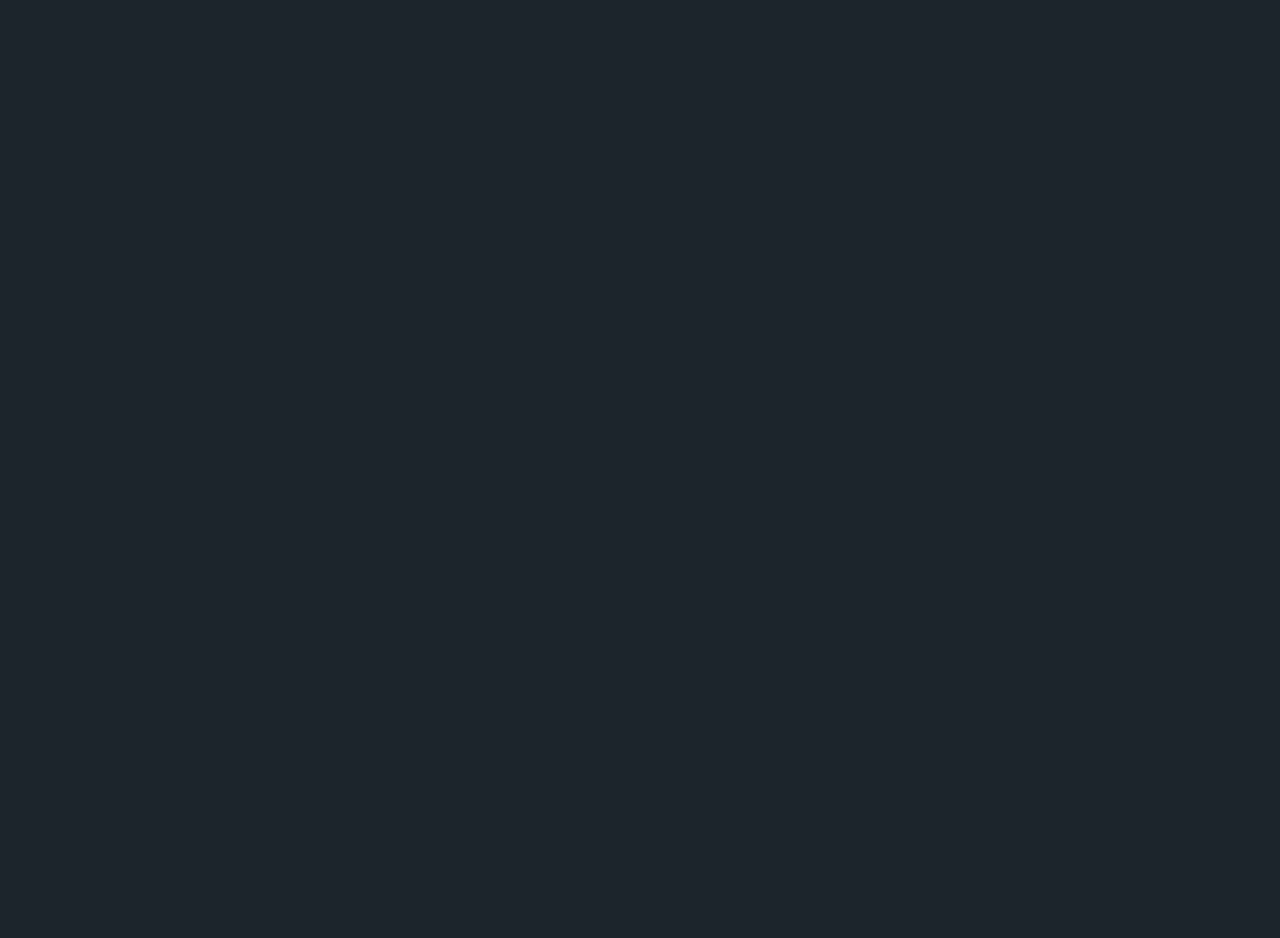
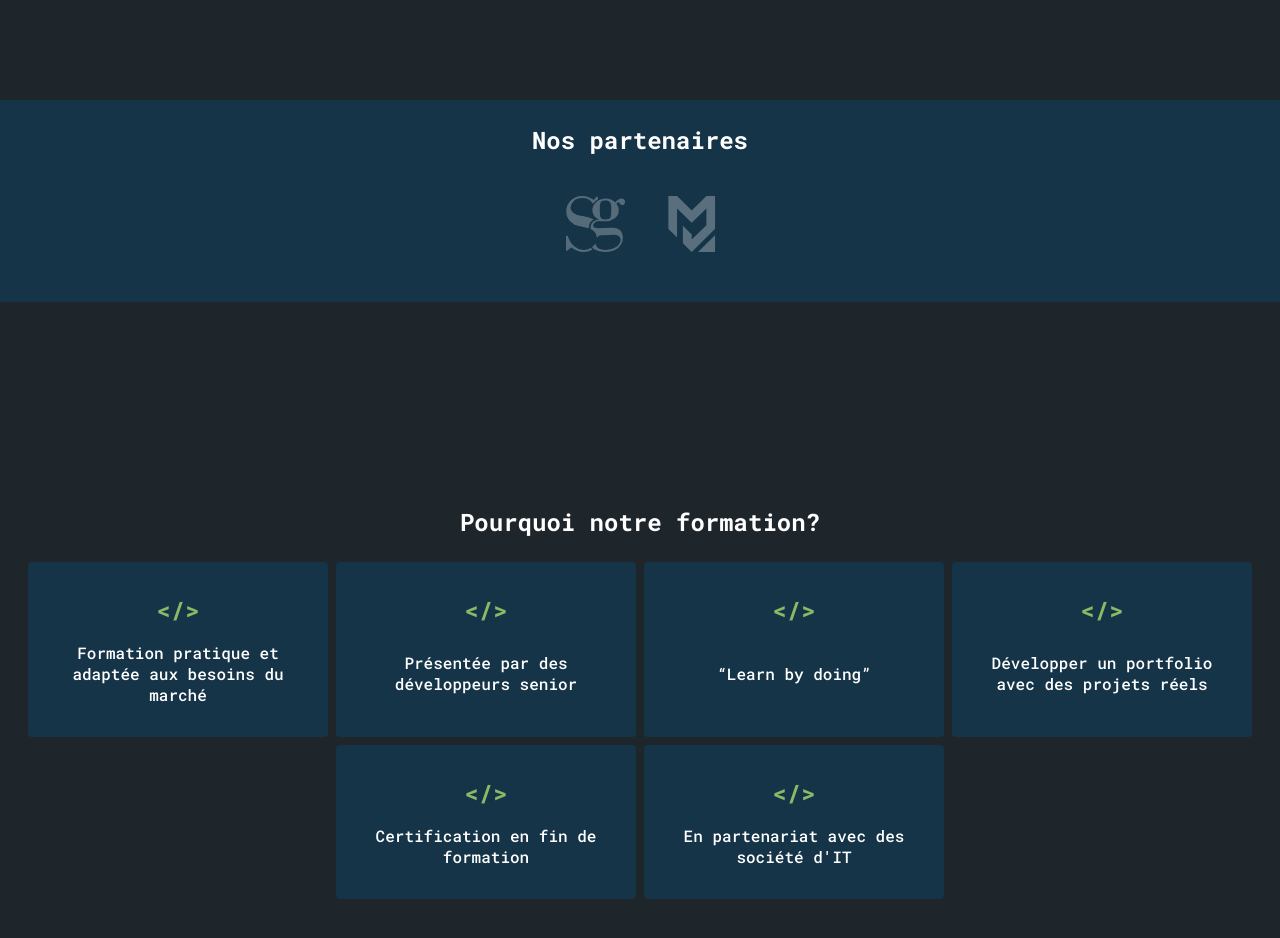
Before and after one commit to mehdijai/coders.ma, a Next.js app: page / in a window 1280 px wide. Shown: the part 740-1678 px from the top of the page. Before the commit the page ends 800 px from the top, so only its background shows below. Built offline with nearby package versions, Linux system fonts and the light colour scheme.

Commit message:
Add partners and features sections

```diff
--- a/app/globals.scss
+++ b/app/globals.scss
@@ -15,6 +15,8 @@ body {
   text-rendering: optimizeLegibility;
   -webkit-font-smoothing: antialiased;
   -moz-osx-font-smoothing: grayscale;
+
+  scroll-behavior: smooth;
 }
 
 .spacer {
--- a/app/layout.tsx
+++ b/app/layout.tsx
@@ -5,7 +5,8 @@ import { cn } from "@/lib/utils";
 
 const robotoMono = Roboto_Mono({
   subsets: ["latin"],
-  weight: ["100", "200", "300", "400", "500", "600", "700"],
+  weight: ["400", "500", "600", "700"],
+  style: ["italic", "normal"],
   variable: "--font-mono",
 });
 
--- a/app/page.tsx
+++ b/app/page.tsx
@@ -2,12 +2,16 @@
 
 import TopNav from "@/components/TopNav";
 import HeroSection from "@/views/HeroSection";
+import FeaturesSection from "@/views/FeaturesSection";
+import PartnersSection from "@/views/PartnersSection";
 
 export default function Home() {
   return (
     <main className="home-page">
       <TopNav />
       <HeroSection />
+      <PartnersSection />
+      <FeaturesSection />
     </main>
   );
 }
--- a/components/TopNav.tsx
+++ b/components/TopNav.tsx
@@ -18,8 +18,13 @@ export default function TopNav() {
           </Link>
         </li>
         <li>
-          <Link href="/">
+          <Link href="/#features">
             <span>À propos</span>
+          </Link>
+        </li>
+        <li>
+          <Link href="/#partners">
+            <span>Partenaires</span>
           </Link>
         </li>
         <li>
--- /dev/null
+++ b/styles/modules/section.features.module.scss
@@ -0,0 +1,53 @@
+.features-section {
+  display: flex;
+  flex-direction: column;
+  gap: $space-x3;
+  align-items: center;
+  padding: $space-x4 $space-x3;
+  height: 100vh;
+  justify-content: center;
+  h3 {
+    text-align: center;
+    color: $neutral-white;
+    font-size: $space-x3;
+    font-weight: 700;
+  }
+  .features-list {
+    display: flex;
+    justify-content: center;
+    gap: $space-base;
+    flex-wrap: wrap;
+
+    .features-card {
+      background-color: $primary-500_50;
+      padding: $space-x4 $space-x2;
+      border-radius: $space-xs;
+      display: flex;
+      flex-direction: column;
+      gap: $space-x2;
+      text-align: center;
+      width: 300px;
+      transition: background 0.3s, outline 0.3s;
+      transition-timing-function: ease-in;
+      outline: 1px solid transparent;
+
+      user-select: none;
+      &:hover {
+        outline-color: $primary-500_50;
+        background-color: $primary-500_5;
+      }
+
+      span {
+        color: $secondary-300;
+        font-weight: 700;
+        font-size: $space-x3;
+      }
+      p {
+        margin: auto 0;
+        color: $neutral-white;
+        font-weight: 500;
+        font-size: $space-x2;
+      }
+    }
+  }
+}
--- a/styles/modules/section.hero.module.scss
+++ b/styles/modules/section.hero.module.scss
@@ -1,8 +1,8 @@
 .hero-section {
-  flex: 1;
   display: flex;
   padding: $space-x4 $space-x2;
   align-items: center;
+  height: 90vh;
   .description-side {
     flex: 1;
     display: flex;
--- /dev/null
+++ b/styles/modules/section.partners.module.scss
@@ -0,0 +1,73 @@
+.partners-section {
+  display: flex;
+  flex-direction: column;
+  gap: $space-x5;
+  align-items: center;
+  padding: $space-x3 $space-x4;
+  justify-content: center;
+  background-color: $primary-500_50;
+  margin-top: $space-x3;
+  h3 {
+    text-align: center;
+    color: $neutral-white;
+    font-size: $space-x3;
+    font-weight: 700;
+  }
+  .partners-list {
+    display: flex;
+    justify-content: center;
+    gap: $space-x5;
+
+    .partner-item {
+      display: flex;
+      flex-direction: column;
+      align-items: center;
+      gap: $space-base;
+
+      opacity: 0.3;
+      cursor: pointer;
+      user-select: none;
+
+      transition: opacity 0.2s ease-in-out;
+
+      span {
+        display: block;
+        font-weight: 400;
+        font-style: italic;
+        font-size: 1em;
+        letter-spacing: 0.3px;
+        animation: slide-in 0.4s ease-out 1 forwards;
+        opacity: 0;
+      }
+
+      &:hover {
+        opacity: 1;
+        span {
+          animation: slide-out 0.6s ease-in 1 forwards;
+        }
+      }
+    }
+  }
+}
+
+@keyframes slide-out {
+  from {
+    opacity: 0;
+    transform: translateY(-$space-x2);
+  }
+  to {
+    opacity: 1;
+    transform: translateY(0);
+  }
+}
+
+@keyframes slide-in {
+  from {
+    opacity: 1;
+    transform: translateY(0);
+  }
+  to {
+    opacity: 0;
+    transform: translateY(-$space-x2);
+  }
+}
--- a/styles/modules/top-nav.module.scss
+++ b/styles/modules/top-nav.module.scss
@@ -19,7 +19,10 @@
         span {
           font-size: 1em;
           font-weight: 400;
-          transition: opacity 0.2s ease-out;
+          // transition: opacity 0.2s ease-out;
+          transition-property: text-decoration, opacity;
+          transition-duration: 0.3s;
+          transition-timing-function: ease-out;
           &:hover {
             opacity: 0.6;
           }
@@ -31,6 +34,9 @@
         color: $secondary-300;
         span {
           font-weight: 600;
+          &:hover {
+            text-decoration: underline;
+          }
         }
       }
     }
--- /dev/null
+++ b/views/FeaturesSection.tsx
@@ -0,0 +1,29 @@
+import React from "react";
+import featuresSectionStyles from "@/styles/modules/section.features.module.scss";
+
+export default function FeaturesSection() {
+  const features = [
+    "Formation pratique et adaptée aux besoins du marché",
+    "Présentée par des développeurs senior",
+    "“Learn by doing”",
+    "Développer un portfolio avec des projets réels",
+    "Certification en fin de formation",
+    "En partenariat avec des société d'IT",
+  ];
+  return (
+    <section
+      id="features"
+      className={featuresSectionStyles["features-section"]}
+    >
+      <h3>Pourquoi notre formation?</h3>
+      <div className={featuresSectionStyles["features-list"]}>
+        {features.map((feature, index) => (
+          <div key={index} className={featuresSectionStyles["features-card"]}>
+            <span>&lt;/&gt;</span>
+            <p>{feature}</p>
+          </div>
+        ))}
+      </div>
+    </section>
+  );
+}
--- a/views/HeroSection.tsx
+++ b/views/HeroSection.tsx
@@ -46,7 +46,7 @@ export default function HeroSection() {
             &lt;h2 class=&rdquo;subheader&rdquo;&gt;
           </span>
           <span className="subheader">
-            Se développer pour bien{" "}
+            Se développer pour mieux{" "}
             <span className={cn("code language-html", heroSectionStyle["tag"])}>
               &lt;strong&gt;
             </span>
--- /dev/null
+++ b/views/PartnersSection.tsx
@@ -0,0 +1,26 @@
+import React from "react";
+import Image from "next/image";
+import sogesoft from "@/assets/partners/sogesoft.svg";
+import mjdev from "@/assets/partners/mj-dev.svg";
+import partnersSectionStyles from "@/styles/modules/section.partners.module.scss";
+
+export default function PartnersSection() {
+  return (
+    <section
+      id="partners"
+      className={partnersSectionStyles["partners-section"]}
+    >
+      <h3>Nos partenaires</h3>
+      <div className={partnersSectionStyles["partners-list"]}>
+        <div className={partnersSectionStyles["partner-item"]}>
+          <Image src={sogesoft} alt="sogesoft.fr" height={56} />
+          <span>Sogesoft</span>
+        </div>
+        <div className={partnersSectionStyles["partner-item"]}>
+          <Image src={mjdev} alt="mjdev.me" height={56} />
+          <span>MJ.dev</span>
+        </div>
+      </div>
+    </section>
+  );
+}
```
